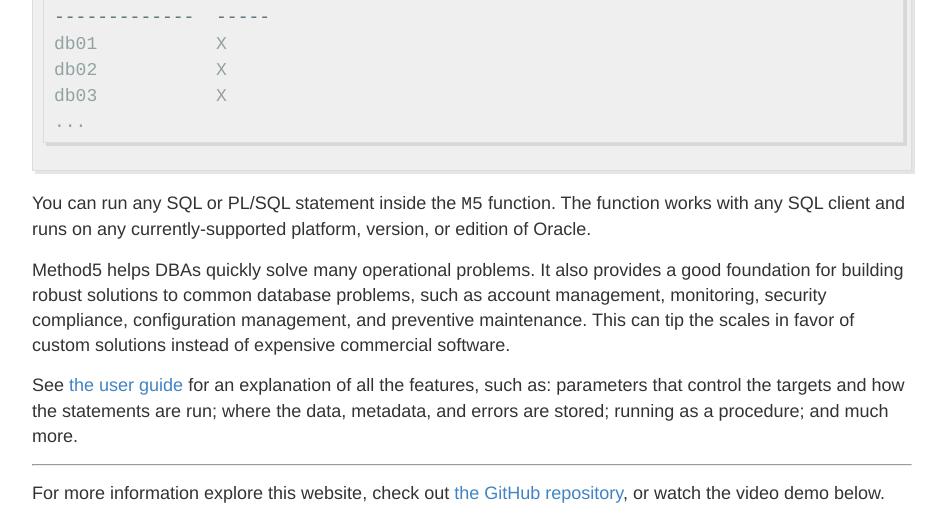
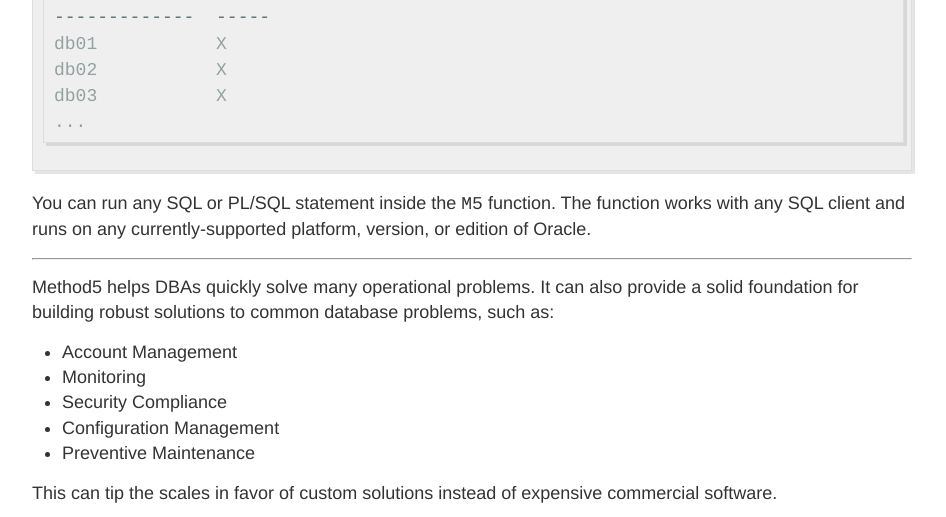
Before and after one commit to method5/method5.github.io, a Jekyll site: the page built from index.md, in a window 1280 px wide and 900 px high, scrolled down 430 px, cut to the strip 0-517 px from the top of the window. Shown: the whole strip, without its empty margins (168-1114 px from the left). Built offline with Jekyll 4.4.1, drawn with Linux system fonts in a browser that asks for light colours.

Commit message:
Changed solutions section to bulleted list.

```diff
--- a/index.md
+++ b/index.md
@@ -19,7 +19,18 @@ db03           X
 
 You can run any SQL or PL/SQL statement inside the `M5` function. The function works with any SQL client and runs on any currently-supported platform, version, or edition of Oracle.
 
-Method5 helps DBAs quickly solve many operational problems.  It also provides a good foundation for building robust solutions to common database problems, such as account management, monitoring, security compliance, configuration management, and preventive maintenance.  This can tip the scales in favor of custom solutions instead of expensive commercial software.
+---
+
+Method5 helps DBAs quickly solve many operational problems.  It can also provide a solid foundation for building robust solutions to common database problems, such as:
+* Account Management
+* Monitoring
+* Security Compliance
+* Configuration Management
+* Preventive Maintenance
+
+This can tip the scales in favor of custom solutions instead of expensive commercial software.
+
+---
 
 See [the user guide](https://github.com/VentechCMS/method5/blob/master/user_guide.md) for an explanation of all the features, such as: parameters that control the targets and how the statements are run; where the data, metadata, and errors are stored; running as a procedure; and much more.
 
```
